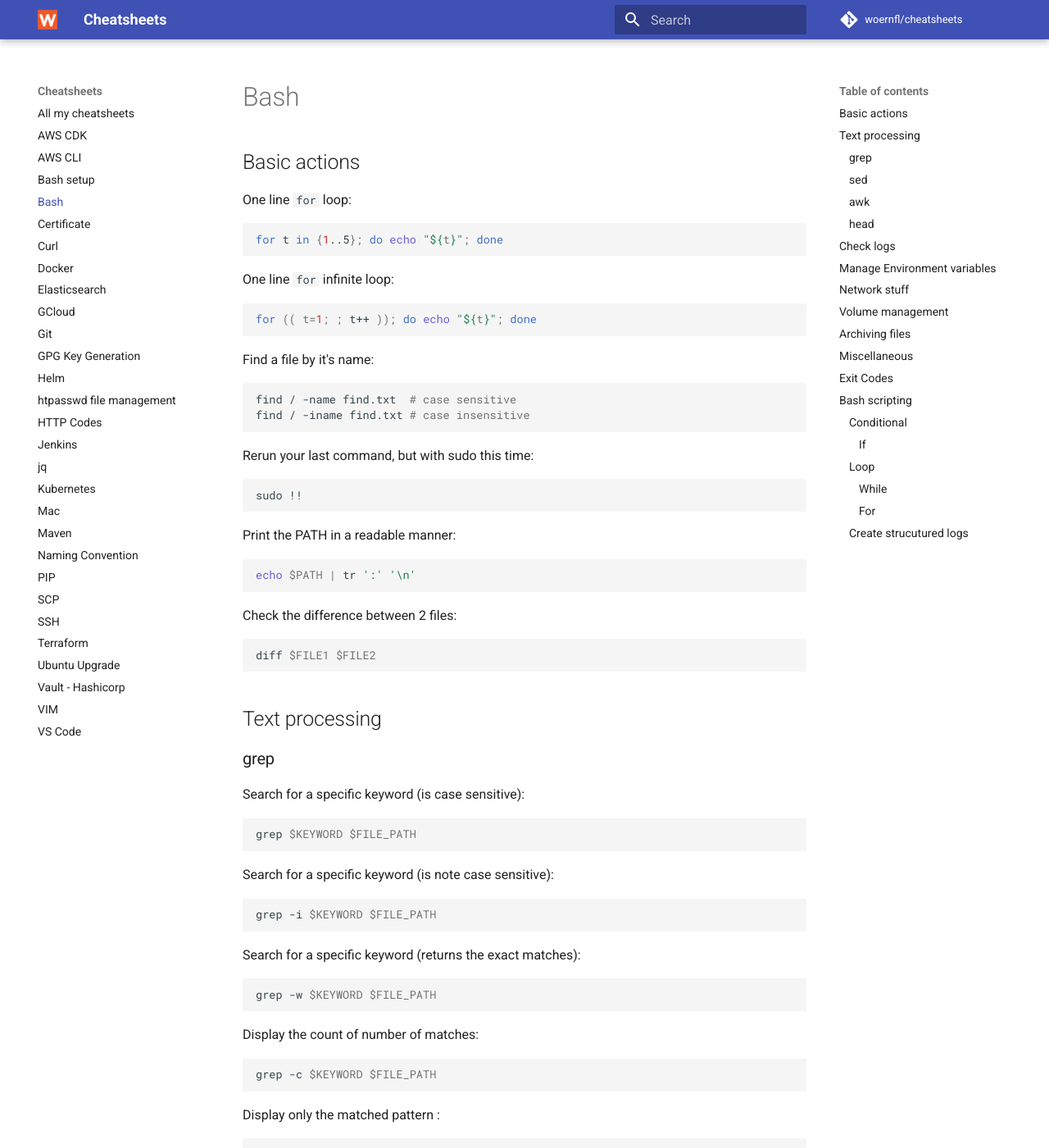
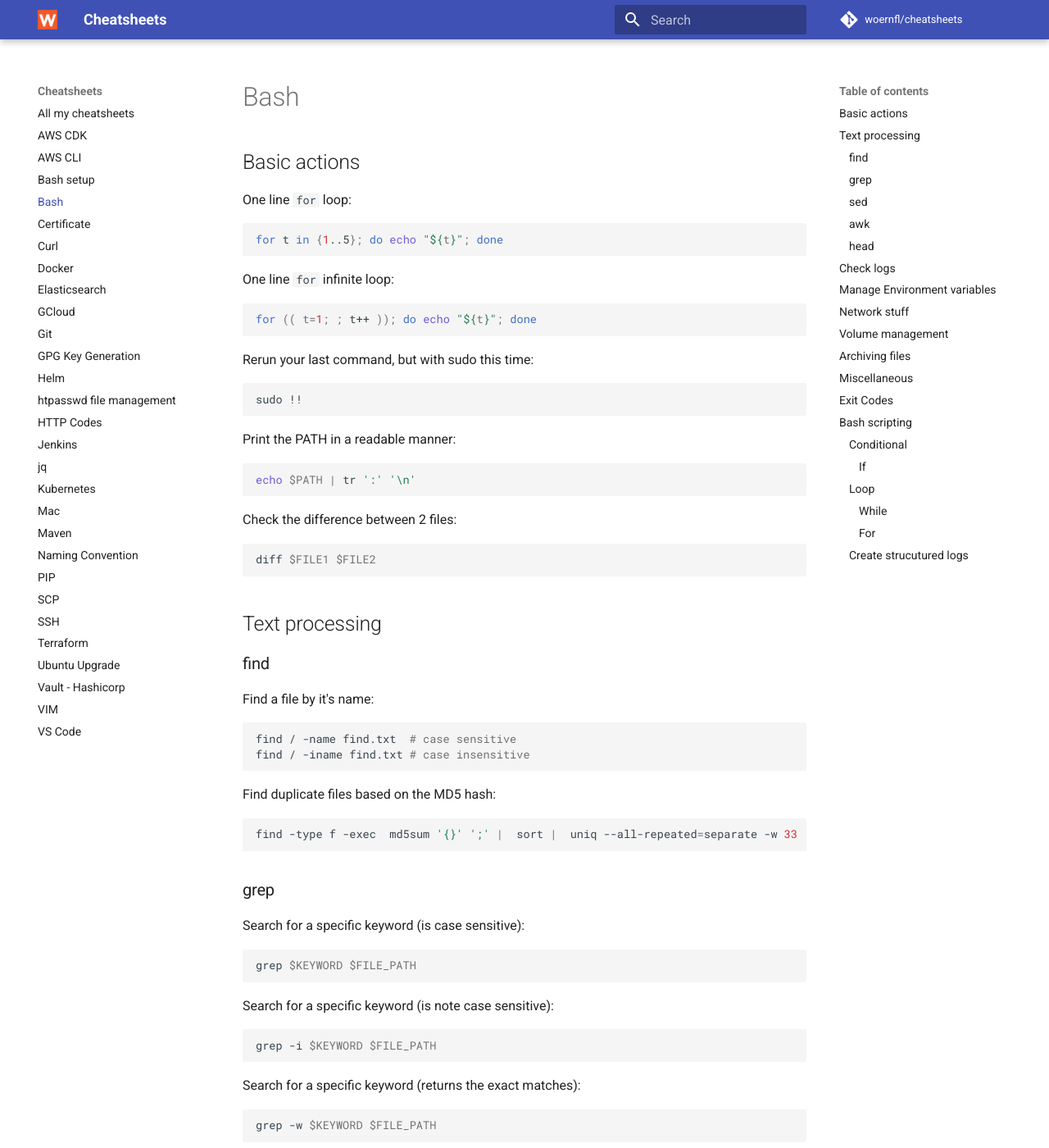
Before and after one commit to woernfl/cheatsheets, an MkDocs documentation site: the page built from docs/bash.md, in a window 1280 px wide and 1400 px high. Shown: the whole window at 82% size. Built offline with MkDocs 1.6.1 and Material for MkDocs 9.7.7, drawn with Linux system fonts in a browser that asks for light colours; comment, search, counter and statistics services are not loaded.

Commit message:
Update bash.md

````diff
--- a/docs/bash.md
+++ b/docs/bash.md
@@ -12,13 +12,6 @@ One line `for` infinite loop:
 
 ```bash
 for (( t=1; ; t++ )); do echo "${t}"; done
-```
-
-Find a file by it's name:
-
-```bash
-find / -name find.txt  # case sensitive
-find / -iname find.txt # case insensitive
 ```
 
 Rerun your last command, but with sudo this time:
@@ -40,6 +33,21 @@ diff $FILE1 $FILE2
 ```
 
 ## Text processing
+
+### find
+
+Find a file by it's name:
+
+```bash
+find / -name find.txt  # case sensitive
+find / -iname find.txt # case insensitive
+```
+
+Find duplicate files based on the MD5 hash:
+
+```bash
+find -type f -exec  md5sum '{}' ';' |  sort |  uniq --all-repeated=separate -w 33 |  cut -c 35-
+```
 
 ### grep
 
````
